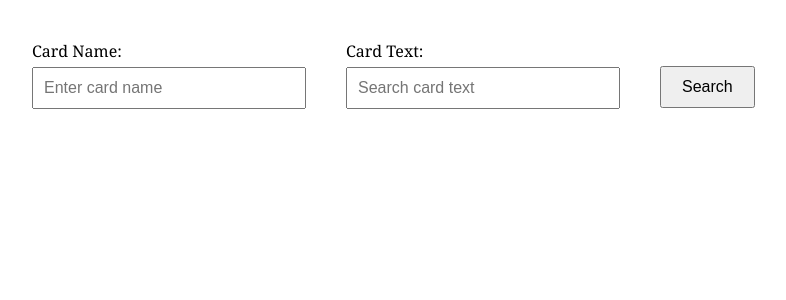
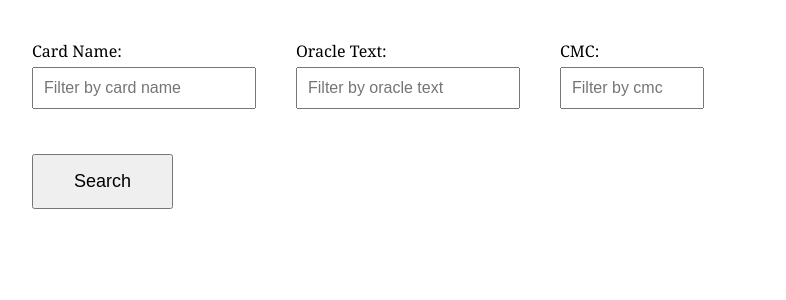
Before and after one commit to oklee3/mtg_card_fetcher, a Flask app: page / in a window 1280 px wide. Shown: the part 132-432 px from the top of the page, without its empty margins (8-794 px from the left). Run offline with Flask 3, Linux system fonts and the light colour scheme; some libraries are stand-ins or nearby versions.

Commit message:
add cmc filter

```diff
--- a/app.py
+++ b/app.py
@@ -41,6 +41,7 @@ def get_cards(conn):
     """Get all cards with optional filtering"""
     name = request.args.get('name')
     oracle = request.args.get('oracle')
+    cmc = request.args.get('cmc')
 
     # add params to query to filter for desired cards
     query = "SELECT * FROM cards WHERE 1=1"
@@ -55,6 +56,10 @@ def get_cards(conn):
         query += " AND (LOWER(oracle_text) LIKE LOWER(%s) OR LOWER(COALESCE(face_oracle_text, '')) LIKE LOWER(%s) OR LOWER(COALESCE(card_faces->1->>'oracle_text', '')) LIKE LOWER(%s))"
         params.extend([f'%{oracle}%', f'%{oracle}%', f'%{oracle}%'])
 
+    if cmc:
+        query += " AND ROUND(CAST(cmc AS NUMERIC)) = %s"
+        params.append(cmc)
+
     query += " ORDER BY name ASC LIMIT 100"
 
     with conn.cursor(cursor_factory=RealDictCursor) as cur:
--- a/static/main.css
+++ b/static/main.css
@@ -37,10 +37,23 @@ body {
     gap: 5px;
 }
 
+.input-group-small {
+    display: flex;
+    flex-direction: column;
+    gap: 5px;
+    width: 10px;
+}
+
 .search-input {
     padding: 10px;
     font-size: 16px;
-    width: 250px;
+    width: 200px;
+}
+
+.search-input-small {
+    padding: 10px;
+    font-size: 16px;
+    width: 120px;
 }
 
 .search-button {
--- a/templates/home.html
+++ b/templates/home.html
@@ -16,13 +16,19 @@
         <div class="search-controls">
             <div class="input-group">
                 <label for="cardName">Card Name:</label>
-                <input type="text" id="cardName" placeholder="Enter card name" class="search-input">
+                <input type="text" id="cardName" placeholder="Filter by card name" class="search-input">
             </div>
             <div class="input-group">
-                <label for="oracleText">Card Text:</label>
-                <input type="text" id="oracleText" placeholder="Search card text" class="search-input">
+                <label for="oracleText">Oracle Text:</label>
+                <input type="text" id="oracleText" placeholder="Filter by oracle text" class="search-input">
             </div>
-            <button onclick="searchCards()" class="search-button">Search</button>
+            <div class="input-group-small">
+                <label for="cmc">CMC:</label>
+                <input type="text" id="cmc" placeholder="Filter by cmc" class="search-input-small">
+            </div>
+        </div>
+        <div style="text-align: left; margin-top: 20px;">
+            <button onclick="searchCards()" class="search-button" style="padding: 15px 40px; font-size: 18px;">Search</button>
         </div>
     </div>
 
@@ -32,11 +38,12 @@
         async function searchCards() {
             const cardName = document.getElementById('cardName').value;
             const oracleText = document.getElementById('oracleText').value;
+            const cmc = document.getElementById('cmc').value;
 
             let url = '/api/cards?';
             if (cardName) url += `name=${encodeURIComponent(cardName)}&`;
             if (oracleText) url += `oracle=${encodeURIComponent(oracleText)}`;
-
+            if (cmc) url += `cmc=${encodeURIComponent(cmc)}`;
             const response = await fetch(url);
             const cards = await response.json();
 
```
